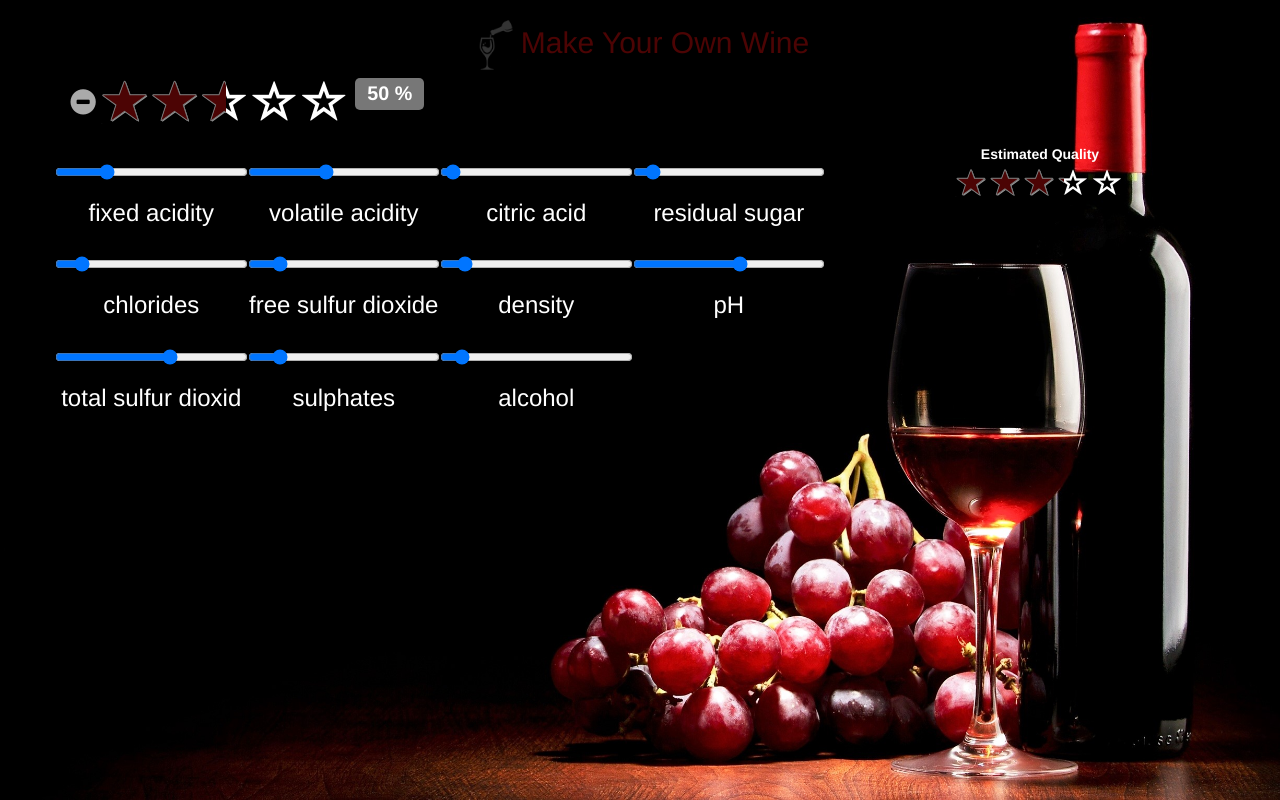
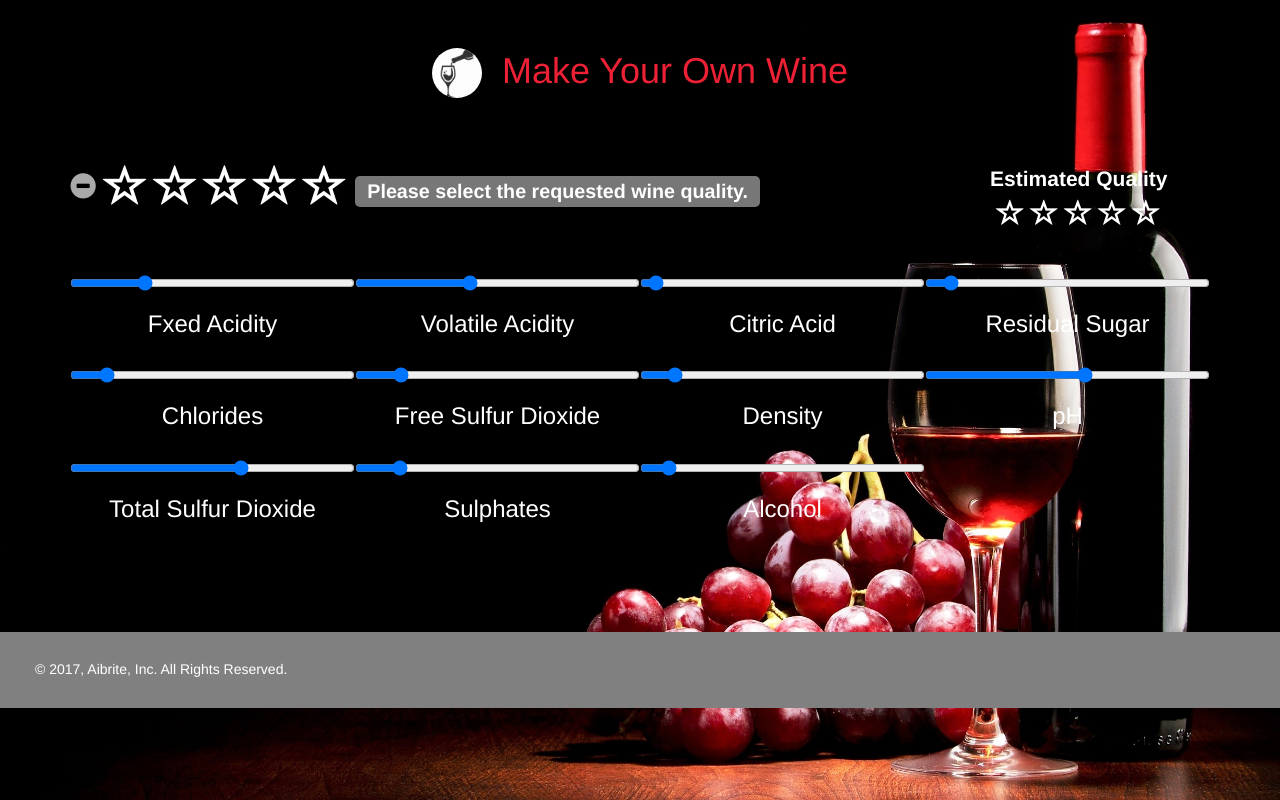
Before and after one commit to aibrite/wine-quality-backend, a Flask app: page / in a window 1280 px wide. Run offline with Flask 2, Linux system fonts and the light colour scheme; some libraries are stand-ins or nearby versions.

Commit message:
enhancements

```diff
--- a/main.py
+++ b/main.py
@@ -31,7 +31,7 @@ def run():
         server_address = '0.0.0.0'
         server_port = int(environ.get('PORT', 5000))
         print('Launch successful at port:', server_port)
-        app.run(server_address, server_port)
+        app.run('localhost', 5258)
 
 
 run()
--- a/routebase.py
+++ b/routebase.py
@@ -6,7 +6,9 @@ class WineBase:
 
     def home(self):
         print('Home')
-        return render_template('Wine.html')
+        # return render_template('Wine.html')
+        html = open('templates/Wine.html', 'r').read()
+        return html
 
     def predict_wine(self):
         data = []
--- a/static/css/app.css
+++ b/static/css/app.css
@@ -10,7 +10,7 @@
             text-align: center;
         }
         .headerText{
-            color:#4c0404;
+            color:#f22438;
         }
         .footerText{
             color:white;
@@ -20,7 +20,7 @@
         }
 
 .rangeslider__fill {
-  background: #4c0404;
+  background: #f22438;
   position: absolute;
 }
 
@@ -74,3 +74,32 @@
   -webkit-border-radius: 50%;
   border-radius: 50%;
 }
+
+
+.header, .slider-section {
+    padding-top: 2em;
+    padding-bottom: 2em;
+}
+
+.container {
+    display: none;
+    margin-bottom: 100px;
+}
+
+.wine-img{
+    background-color: white;
+    border-radius: 50%;
+    margin-right: 20px;
+}
+
+.control-label {
+    font-size: 1.5em;
+}
+
+.site-footer{
+    color: white;
+    background: gray;
+    text-align: left;
+    padding: 20px;
+    padding-left: 50px;
+}
--- a/static/css/star-rating.css
+++ b/static/css/star-rating.css
@@ -62,7 +62,7 @@
     left: 0;
     top: 0;
     margin: auto;
-    color: #4c0404;
+    color: #f22438;
     white-space: nowrap;
     overflow: hidden;
     -webkit-text-stroke: 1px #777;
@@ -153,9 +153,10 @@
 .rating-container .caption {
     color: #999;
     display: inline-block;
-    vertical-align: middle;
+    /*vertical-align: middle;*/
     font-size: 60%;
-    margin-top: -0.6em;
+    /*margin-top: -0.6em;*/
+    margin-top: 10px;
 }
 
 .rating-container .caption {
@@ -176,3 +177,6 @@
         display: none;
     }
 }
+
+
+/* Custom */
--- a/static/js/star-rating.js
+++ b/static/js/star-rating.js
@@ -129,7 +129,7 @@
             }
             w = self.getWidthFromValue(v) + '%';
             self.$filledStars.width(w);
-            self.cache = {caption: cap, width: w, val: v};
+            self.cache = { caption: cap, width: w, val: v };
         },
         _getContainerCss: function () {
             var self = this;
@@ -146,7 +146,7 @@
             self.disabled = opts.disabled === undefined ? $el.attr('disabled') || false : opts.disabled;
             self.readonly = opts.readonly === undefined ? $el.attr('readonly') || false : opts.readonly;
             self.inactive = (self.disabled || self.readonly);
-            $el.attr({disabled: self.disabled, readonly: self.readonly});
+            $el.attr({ disabled: self.disabled, readonly: self.readonly });
         },
         _addContent: function (type, content) {
             var self = this, $container = self.$container, isClear = type === 'clear';
@@ -207,7 +207,7 @@
             css = self._getClearClass();
             if ($clr.length) {
                 $h.addCss($clr, css);
-                $clr.attr({"title": self.clearButtonTitle}).html(self.clearButton);
+                $clr.attr({ "title": self.clearButtonTitle }).html(self.clearButton);
                 self.$clear = $clr;
                 return;
             }
@@ -358,7 +358,7 @@
                     caption = '<span class="' + self.clearCaptionClass + '">' + self.clearCaption + '</span>';
                     val = self.clearValue;
                     width = self.getWidthFromValue(val) || 0;
-                    out = {caption: caption, width: width, val: val};
+                    out = { caption: caption, width: width, val: val };
                     self._toggleHover(out);
                     self.$element.trigger('rating.hover', [val, caption, 'clear']);
                 },
@@ -424,7 +424,7 @@
                 val = arguments.length ? self.getValueFromPosition(pos) : defaultVal,
                 caption = self.fetchCaption(val), width = self.getWidthFromValue(val);
             width += '%';
-            return {caption: caption, width: width, val: val};
+            return { caption: caption, width: width, val: val };
         },
         getValueFromPosition: function (pos) {
             var self = this, precision = $h.getDecimalPlaces(self.step), val, factor, maxWidth = self.$rating.width();
@@ -578,7 +578,7 @@
             100: 'Perfect - 100%'
         },
         clearButtonTitle: 'Clear',
-        clearCaption: 'Which quality wine you want ?'
+        clearCaption: 'Please select the requested wine quality.'
     };
 
     $.fn.rating.Constructor = Rating;
--- a/static/js/wineScript.js
+++ b/static/js/wineScript.js
@@ -10,7 +10,7 @@
         max: 15.9,
         step: 0.0001,
         name: 'alcohol0',
-        friendlyName: 'fixed acidity',
+        friendlyName: 'Fxed Acidity',
         unit: 'ml',
         initialValue: 7.4
     },
@@ -19,7 +19,7 @@
         max: 1.58,
         step: 0.0001,
         name: 'alcohol1',
-        friendlyName: 'volatile acidity',
+        friendlyName: 'Volatile Acidity',
         unit: 'ml',
         initialValue: 0.7
     },
@@ -28,7 +28,7 @@
         max: 1,
         step: 0.0001,
         name: 'alcohol2',
-        friendlyName: 'citric acid',
+        friendlyName: 'Citric Acid',
         unit: 'ml',
         initialValue: 0.03
     },
@@ -37,7 +37,7 @@
         max: 15.5,
         step: 0.0001,
         name: 'alcohol3',
-        friendlyName: 'residual sugar',
+        friendlyName: 'Residual Sugar',
         unit: 'ml',
         initialValue: 1.9
     },
@@ -46,7 +46,7 @@
         max: 0.611,
         step: 0.0001,
         name: 'alcohol4',
-        friendlyName: 'chlorides',
+        friendlyName: 'Chlorides',
         unit: '%',
         initialValue: 0.076
     },
@@ -55,7 +55,7 @@
         max: 72,
         step: 0.0001,
         name: 'alcohol5',
-        friendlyName: 'free sulfur dioxide',
+        friendlyName: 'Free Sulfur Dioxide',
         unit: '%',
         initialValue: 11
     },
@@ -64,7 +64,7 @@
         max: 289,
         step: 0.0001,
         name: 'alcohol6',
-        friendlyName: 'density',
+        friendlyName: 'Density',
         unit: '%',
         initialValue: 34
     },
@@ -82,7 +82,7 @@
         max: 4.01,
         step: 0.01,
         name: 'alcohol8',
-        friendlyName: 'total sulfur dioxid',
+        friendlyName: 'Total Sulfur Dioxide',
         unit: '%',
         initialValue: 3.51
     },
@@ -91,7 +91,7 @@
         max: 2,
         step: 0.0001,
         name: 'alcohol9',
-        friendlyName: 'sulphates',
+        friendlyName: 'Sulphates',
         unit: 'ml',
         initialValue: 0.56
     },
@@ -100,7 +100,7 @@
         max: 21,
         step: 0.0001,
         name: 'alcohol10',
-        friendlyName: 'alcohol',
+        friendlyName: 'Alcohol',
         unit: '%',
         initialValue: 9.4
     }]
@@ -108,6 +108,12 @@
     // var initialData = [7.4 , 0.7 , 0.03 , 1.9 , 0.076 , 11 , 34 , 0.9978 , 3.51 , 0.56 , 9.4];
     // var minData = [4.6, 0.12 , 0, 0.9 , 0.012 , 1 , 6 , 0.99007, 2.74 , 0.33 , 8.4];
     // var maxData = [15.9, 1.58, 1, 15.5, 0.611 , 72, 289,1.00369, 4.01 , 2, 14.9];
+
+    $(document).ready(function () {
+        // $('.container').fadeIn(2000);
+        // $('.container').slideDown(2000);
+        $('.container').show(1500)
+    })
 
     for (var i = 0; i < 11; i++) {
         // featureSet.push({
@@ -126,12 +132,13 @@
 
     document.addEventListener('DOMContentLoaded', function () {
         $('#rateQuality').rating({ min: 0, max: 100, step: 1, stars: 5 });
-        $('#estimateQuality').rating({ displayOnly: true, step: 0.1, stars: 5 });
+        $('#estimateQuality').rating({ displayOnly: true, min: 0, max: 10, step: 0.1, stars: 5 });
         container = document.querySelector('.sliders');
         createFatureEditors();
         $("#rateQuality").rating().on("rating.clear", function (event) {
             console.log("Your rating is reset")
         }).on("rating.change", function (event, value, caption) {
+            $("#estimateQuality").rating("update", value / 10);
             console.log("You rated: " + value + " = " + $(caption).text());
             rate = value;
         });
@@ -145,7 +152,9 @@
             console.log('Posting...')
         }).done(function (data, status) {
             console.log(data)
-            alert("Selected Wine Quality: " + data.prediction);
+            //alert("Selected Wine Quality: " + data.prediction);
+            $("#estimateQuality").rating("update", data.prediction);
+            $(".quality-star").effect("shake", { times: 2 }, 1000);
         }).fail(function (err) {
             console.log(err)
             alert('Error. Please try again.')
--- a/templates/Wine.html
+++ b/templates/Wine.html
@@ -6,6 +6,8 @@
     <title>Wine</title>
     <script src="https://code.jquery.com/jquery-3.2.1.min.js" integrity="sha256-hwg4gsxgFZhOsEEamdOYGBf13FyQuiTwlAQgxVSNgt4="
         crossorigin="anonymous"></script>
+    <script type="text/javascript" src="https://ajax.googleapis.com/ajax/libs/jqueryui/1.11.3/jquery-ui.min.js"></script>
+
     <script src="https://cdnjs.cloudflare.com/ajax/libs/rangeslider.js/2.3.0/rangeslider.min.js"></script>
     <script src="https://maxcdn.bootstrapcdn.com/bootstrap/3.3.7/js/bootstrap.min.js"></script>
     <link rel="stylesheet" href="https://cdnjs.cloudflare.com/ajax/libs/rangeslider.js/2.3.0/rangeslider.min.css">
@@ -31,31 +33,33 @@
 
 <body>
     <div class="container">
-        <div class="row text-center">
+        <div class="row text-center header">
 
-            <h2 style="color:#4c0404"><img src="../static/img/wine-512.png" height="50" width="50">Make Your Own Wine</h2>
+            <h1 style="color:#ed2135"><img class="wine-img" src="../static/img/wine-512.png" height="50" width="50">Make Your Own Wine</h1>
         </div>
-        <div class="row">
-            <div class="container">
+        <div class="row slider-section">
+            <div class="col-lg-9 col-xs-6">
                 <!--<label for="rateQuality" style="color:white;" class="control-label"></label>-->
-                <input id="rateQuality" name="rateQuality" value="50" class="rating-loading">
+                <input id="rateQuality" name="rateQuality" value="0" class="rating-loading">
             </div>
-            </br>
-            <div class="row">
-                <div class="col-lg-8 col-xs-6 sliders">
-
+            <div class="col-lg-3 col-xs-6">
+                <div class="text-center quality-star">
+                    <label for="estimateQuality" style="color:white;" class="control-label">Estimated Quality</label>
+                    <input id="estimateQuality" name="estimateQuality" value="0" class="rating-loading" data-size="xs">
                 </div>
-                <div class="col-lg-4 col-xs-6">
-                    <div class="text-center">
-                        <label for="estimateQuality" style="color:white;" class="control-label">Estimated Quality</label>
-                        <input id="estimateQuality" name="estimateQuality" value="3.2" class="rating-loading" data-size="xs">
-                    </div>
-                    <!--<div style="padding:25px 8px;">
+                <!--<div style="padding:25px 8px;">
                         <img height="250" class="pull-right" src="http://www.winescenepalmbeach.com/wp-content/uploads/2016/06/grapes-bottle-and-glass-of-red-wine.jpg"
                             alt="Wine Picture">
                     </div>-->
-                </div>
             </div>
+            </br>
+        </div>
+
+        <div class="row">
+            <div class="col-lg-12 col-xs-12 sliders">
+
+            </div>
+
         </div>
     </div>
 
@@ -72,6 +76,12 @@
             </div>
         </div>
     </template>
+    <div class="row">
+        <div class="site-footer">
+            <h5>&copy 2017, Aibrite, Inc. All Rights Reserved.</h5>
+        </div>
+
+    </div>
 </body>
 
 </html>
```
Also changed, not shown: static/img/red_wine.jpg (added), static/img/red_wine2.jpg (added), static/img/wine-512.png.
